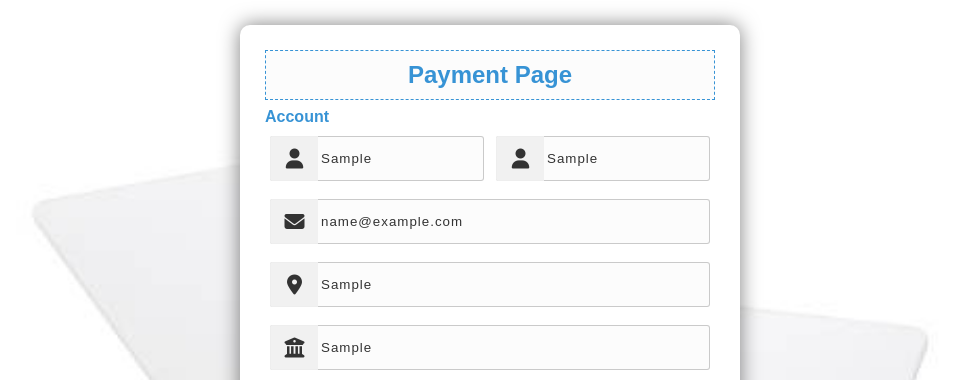
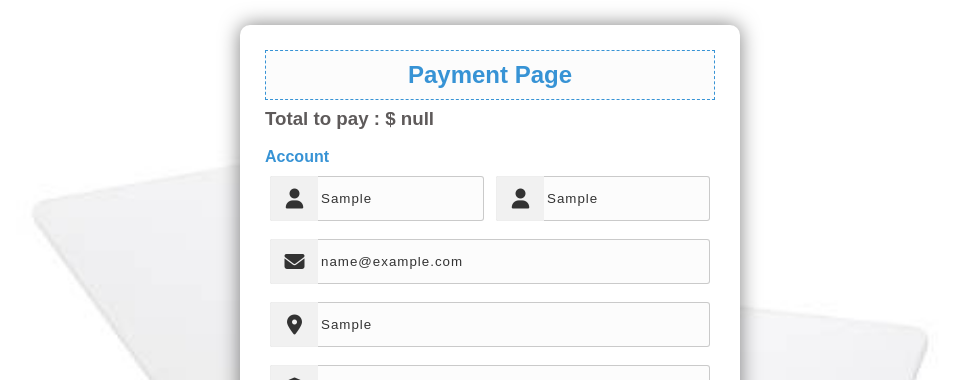
Before and after one commit to somi-kumari/Modesens-clone, a plain HTML site: page payment.html in a window 1280 px wide. Both pictures are taken after typing "Sample", "Sample", "name@example.com", "Sample", "Sample", "Sample" into the empty fields and a click on the button "PAY NOW". Shown: the top 380 px of the page, without its empty margins (150-1109 px from the left). Drawn offline with Linux system fonts and the light colour scheme.

Commit message:
UI changes

```diff
--- a/index.css
+++ b/index.css
@@ -312,6 +312,6 @@ body {
   width: 70%;
   object-fit: contain;
 }
-.footer {
-  width: 70%;
+.footer img {
+  width: 100%;
 }
--- a/payment.css
+++ b/payment.css
@@ -166,3 +166,6 @@ body {
   text-align: center;
   padding: 10px 20px;
 }
+.totalToPay {
+  color: rgb(94, 90, 90);
+}
--- a/payment.html
+++ b/payment.html
@@ -15,6 +15,8 @@
   <body>
     <div class="wrapper">
       <h2>Payment Page</h2>
+      <!-- ******total to pay**** -->
+      <div class="totalToPay"></div><br>
       <form id="form">
         <!--Account Information Start-->
         <h4>Account</h4>
--- a/payment.js
+++ b/payment.js
@@ -1,7 +1,12 @@
+// *******totalToPay*******
+let totalCart = localStorage.getItem("totalCart");
+let totalPay = document.querySelector(".totalToPay");
+totalPay.innerHTML = `<h3 class = "totalToPay">Total to pay : $ ${totalCart}</h3>`;
+
 document.querySelector("#sub").addEventListener("click", function () {
-  var text = document.querySelector("#text").value;
-  var card = document.querySelector("#card").value;
-  var cvv = document.querySelector("#cvv").value;
+  let text = document.querySelector("#text").value;
+  let card = document.querySelector("#card").value;
+  let cvv = document.querySelector("#cvv").value;
 
   if (text.length == 0 || card.length == 0 || cvv.length == 0) {
     alert("Please Enter Required Fields....!");
```
Also changed, not shown: product.html (+3 -1 lines), product.js (+10 -0 lines), cart.css (deleted), cart.html (deleted).
